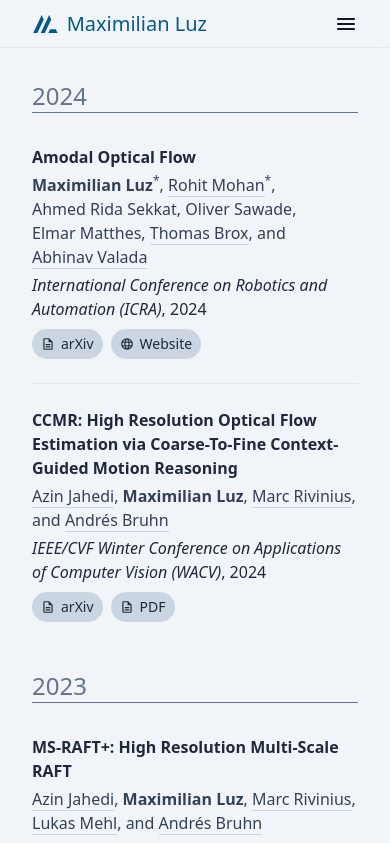
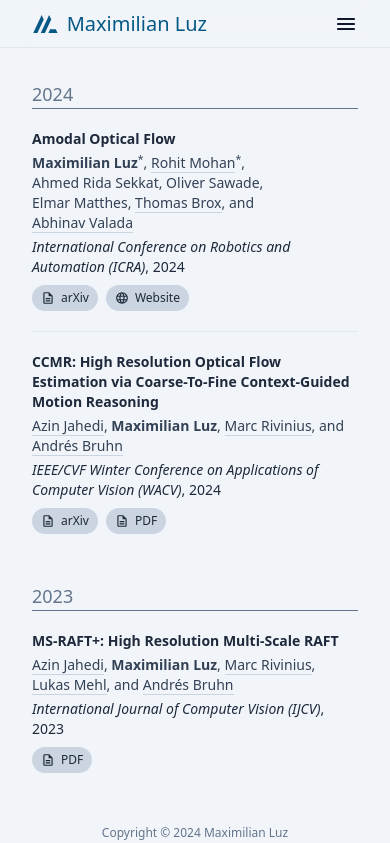
Before and after one commit to qzed/qzed.github.io, a Next.js app: page /publications in a window 390 px wide. Shown: the top 843 px of the page. Built offline with nearby package versions, Linux system fonts and the light colour scheme.

Commit message:
publications: Improve style for small devices

```diff
--- a/src/app/publications/page.tsx
+++ b/src/app/publications/page.tsx
@@ -85,7 +85,7 @@ function Published({ published, year }: { published: string, year: number }) {
 function Link({ title, link, Icon }: { title: string, link: string, Icon: any }) {
   return (
     <a href={link} className='
-      py-1 px-2 text-sm font-light whitespace-nowrap
+      py-1 px-2 text-xs sm:text-sm font-light whitespace-nowrap
       rounded-full border border-transparent
       bg-slate-300 dark:bg-slate-800
       hover:border-slate-400 dark:hover:border-slate-600
@@ -111,7 +111,7 @@ function Links({ links }: { links: any[] }) {
 
 function Publication({ data }: { data: any }) {
   return (
-    <div className=''>
+    <div className='text-sm sm:text-base'>
       <Title title={data.title} link={data.link} />
       <Authors authors={data.authors} />
       <Published published={data.published} year={data.year} />
@@ -123,9 +123,9 @@ function Publication({ data }: { data: any }) {
 function Group({ title, publications }: { title: string, publications: any[] }) {
   return (
     <div>
-      <h1 className='text-2xl text-slate-500'>{title}</h1>
+      <h1 className='text-lg sm:text-2xl text-slate-500'>{title}</h1>
       <hr className='border-none h-px bg-slate-500' />
-      <div className='flex flex-col gap-6 pt-8'>
+      <div className='flex flex-col gap-5 sm:gap-6 pt-5 sm:pt-8'>
         {
           publications.map((entry) => {
             return (
```
